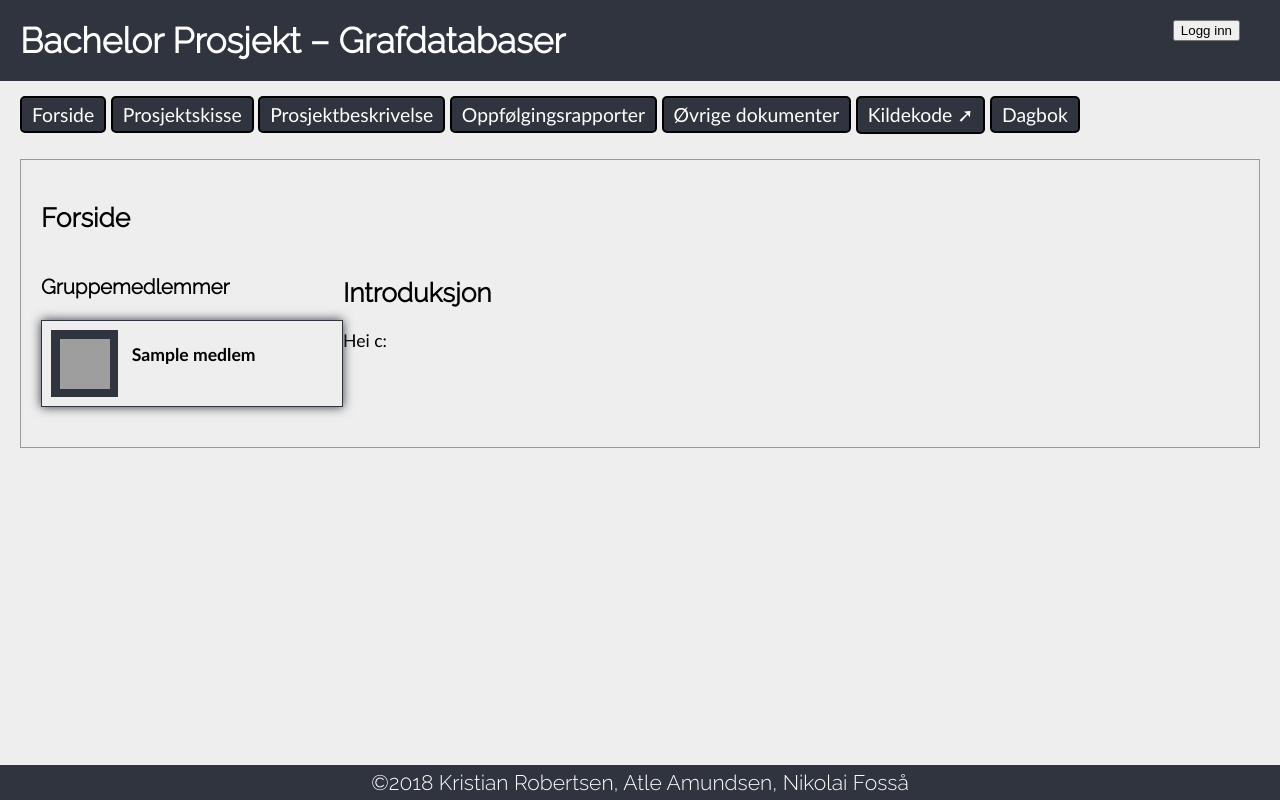
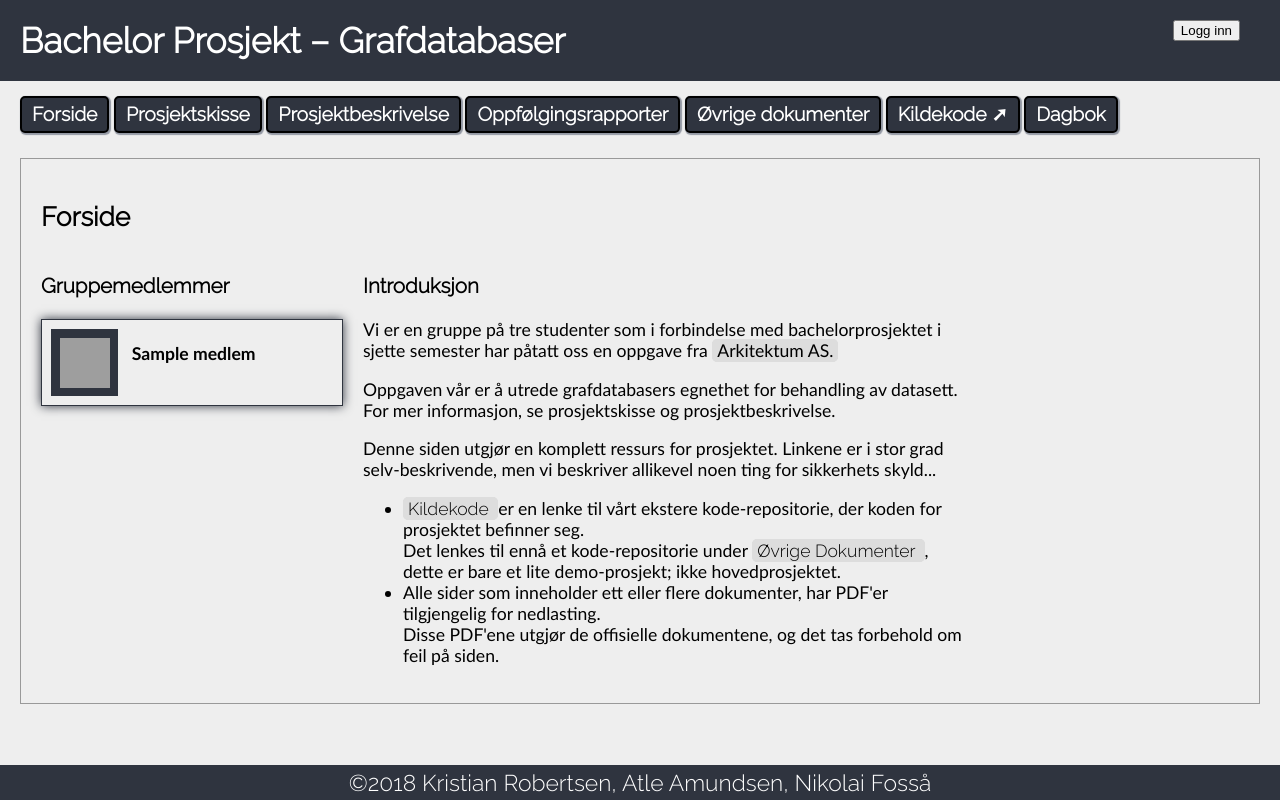
Before and after one commit to hrkristian/BachelorWeb, a Django app: template organizer/templates/organizer/home.html in a window 1280 px wide. Run offline with Django 3.2, Linux system fonts and the light colour scheme; the template is opened without the code that fills it: most values are stand-ins (such as "Sample title", 1, 10 or a date in 2020); grey boxes are pictures that could not be loaded.

Commit message:
Fullføre design og innhold, todo- dokumenter

```diff
--- a/organizer/static/organizer/home.css
+++ b/organizer/static/organizer/home.css
@@ -1,17 +1,27 @@
+.raled {
+  font-family: 'Raleway', sans-serif;
+}
 #flex_two {
-
+  padding-left: 20px;
+  padding-right: 20px;
+  max-width: 600px;
+  min-width: 300px;
 }
 #flex_one {
-
+  max-width: 600px;
+  min-width: 300px;
 }
-.flex-item {
-  flex-basis: 50%;
-  flex-grow: 0;
-  flex-shrink: 0;
-  border: 1px solid green;
+.flex_item {
+  flex-basis: auto;
+  /* border: 1px solid green; */
 }
 #flex_container {
   display: flex;
+  flex-wrap: wrap;
+  /* justify-content: space-evenly; */
+
+  /* border: 1px solid red; */
+  /* padding: 2px; */
 }
 .medlem_section_image img {
   width: 100%;
@@ -34,8 +44,6 @@
 .medlem_section {
   position: relative;
   overflow: hidden;
-  max-width: 600px;
-  min-width: 300px;
   border: 1px solid rgb(47, 52, 63);
   box-shadow: 0 0 10px rgb(47, 52, 63);
   margin: 20px 0;
--- a/organizer/templates/organizer/home.html
+++ b/organizer/templates/organizer/home.html
@@ -28,8 +28,41 @@
   </div>
   {# Introduksjon til gruppa og nettstedet #}
   <div class="flex_item" id="flex_two">
-    <h2>Introduksjon</h2>
-    Hei c:
+    <h3>Introduksjon</h3>
+    <p>
+      Vi er en gruppe på tre studenter som i forbindelse med bachelorprosjektet
+      i sjette semester har påtatt oss en oppgave fra
+      <a class="inline-link" target="_blank" href="https://www.arkitektum.no">
+        Arkitektum AS.
+      </a>
+    </p>
+    <p>
+      Oppgaven vår er å utrede grafdatabasers egnethet for behandling av
+      datasett. For mer informasjon, se prosjektskisse og prosjektbeskrivelse.
+    </p>
+    <p>
+      Denne siden utgjør en komplett ressurs for prosjektet. Linkene er i stor
+      grad selv-beskrivende, men vi beskriver allikevel noen ting for sikkerhets
+      skyld...
+      <ul>
+        <li>
+          <a class="inline-link raled" href="https://github.com/gitsieg/Neo4Java">
+            Kildekode
+          </a> er en lenke til vårt ekstere
+          kode-repositorie, der koden for prosjektet befinner seg. <br>
+          Det lenkes til ennå et kode-repositorie under
+          <a class="inline-link raled" href="{% url 'docs' %}">
+            Øvrige Dokumenter
+          </a>, dette er bare et lite demo-prosjekt; ikke hovedprosjektet.
+        </li>
+        <li>
+          Alle sider som inneholder ett eller flere dokumenter, har
+          PDF'er tilgjengelig for nedlasting. <br>
+          Disse PDF'ene utgjør de offisielle dokumentene, og det tas forbehold
+          om feil på siden.
+        </li>
+      </ul>
+    </p>
   </div>
 </div>
 
--- a/static/site/style.css
+++ b/static/site/style.css
@@ -1,7 +1,19 @@
 /*
 * Dette er default stylesheet
 */
-
+.inline-link:hover {
+  background-color: rgb(47, 52, 63);
+  color: #fff;
+  border: 1px solid black;
+}
+.inline-link {
+  color: black;
+  text-decoration: none;
+  padding: 0 4px;
+  border-radius: 5px;
+  background-color: #ddd;
+  border: 1px solid #ddd;
+}
 .nav_item#current_link {
   filter: brightness(200%);
 }
@@ -15,6 +27,9 @@
   background-color: rgb(47, 52, 63);
   border: 2px solid black;
   border-radius: 5px;
+  font-family: 'Raleway', sans-serif;
+  font-weight: 600;
+  box-shadow: 1px 1px 1px 1px rgb(147, 152, 163);
 }
 .nav_item:hover {
   filter: brightness(200%) !important;
@@ -53,7 +68,7 @@ footer {
   white-space: nowrap;
   width: 100%;
   font-family: 'Raleway', sans-serif;
-  font-size: 1.2em;
+  font-size: 1.3em;
 }
 h1, h2, h3 {
   font-family: 'Raleway', sans-serif;
```
